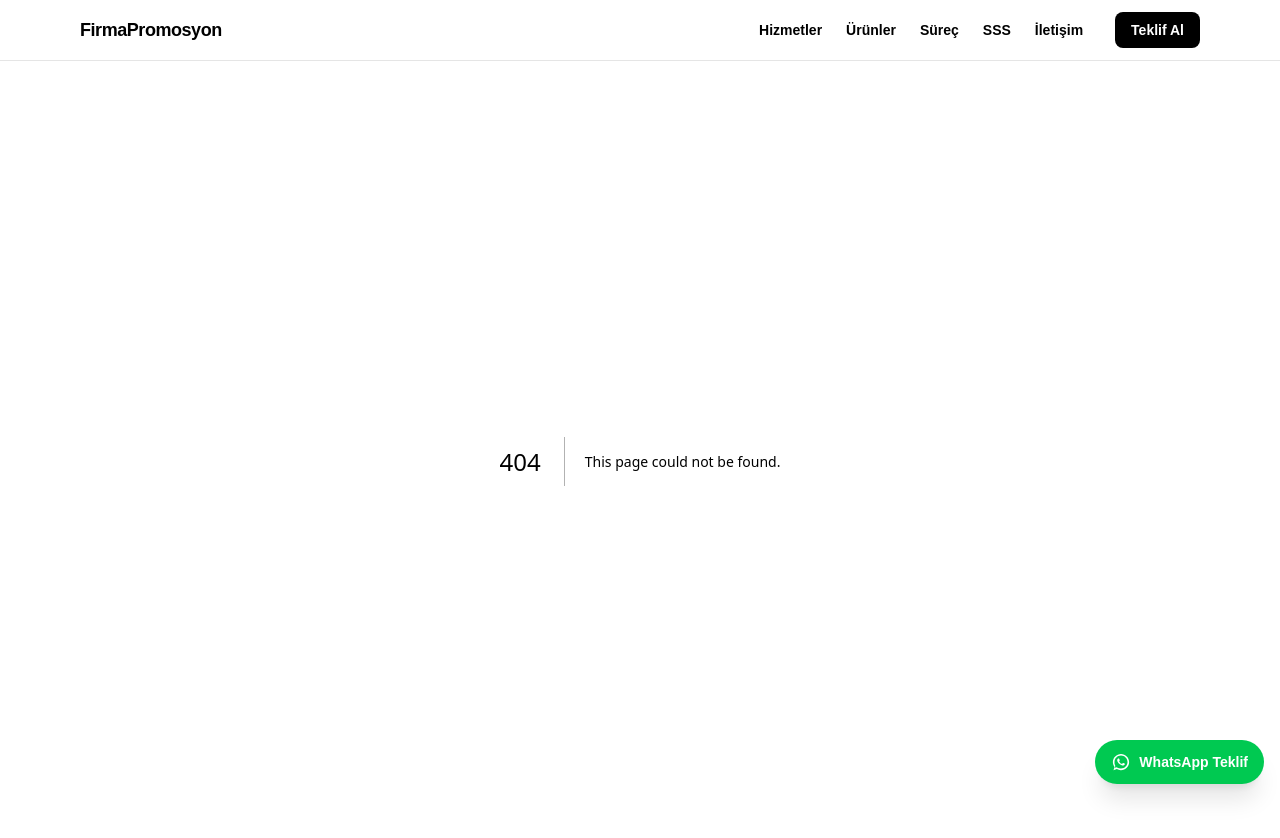
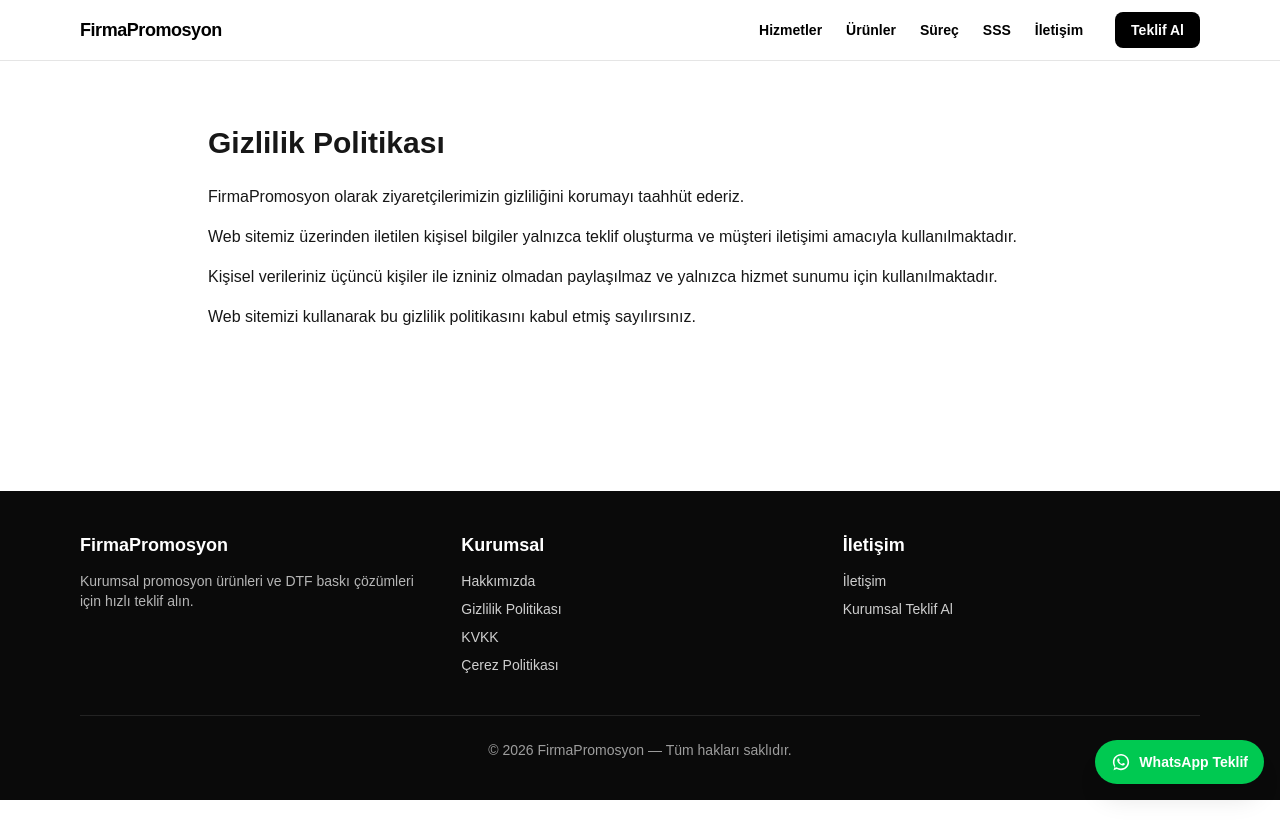
Before and after one commit to berkankocek1-dot/firmapromosyon, a Next.js app: page /gizlilik-politikasi in a window 1280 px wide. Before the commit this address had no page. Shown: the top 838 px of the page. After the commit the page ends 800 px from the top, so only its background shows below. Built offline with nearby package versions, Linux system fonts and the light colour scheme.

Commit message:
Add footer with legal pages

```diff
--- /dev/null
+++ b/app/cerez-politikasi/page.tsx
@@ -0,0 +1,28 @@
+import type { Metadata } from "next";
+
+export const metadata: Metadata = {
+  title: "Çerez Politikası | FirmaPromosyon",
+};
+
+export default function CerezPage() {
+  return (
+    <main className="mx-auto max-w-4xl px-4 py-16">
+      <h1 className="text-3xl font-bold mb-6">Çerez Politikası</h1>
+
+      <p className="mb-4">
+        Web sitemiz kullanıcı deneyimini geliştirmek amacıyla çerezler
+        kullanmaktadır.
+      </p>
+
+      <p className="mb-4">
+        Çerezler, ziyaret edilen sayfaların analiz edilmesine ve kullanıcı
+        deneyiminin iyileştirilmesine yardımcı olur.
+      </p>
+
+      <p>
+        Web sitemizi kullanmaya devam ederek çerez kullanımını kabul etmiş
+        sayılırsınız.
+      </p>
+    </main>
+  );
+}
--- /dev/null
+++ b/app/gizlilik-politikasi/page.tsx
@@ -0,0 +1,33 @@
+import type { Metadata } from "next";
+
+export const metadata: Metadata = {
+  title: "Gizlilik Politikası | FirmaPromosyon",
+  description: "FirmaPromosyon gizlilik politikası ve veri kullanım şartları.",
+};
+
+export default function GizlilikPage() {
+  return (
+    <main className="mx-auto max-w-4xl px-4 py-16">
+      <h1 className="text-3xl font-bold mb-6">Gizlilik Politikası</h1>
+
+      <p className="mb-4">
+        FirmaPromosyon olarak ziyaretçilerimizin gizliliğini korumayı
+        taahhüt ederiz.
+      </p>
+
+      <p className="mb-4">
+        Web sitemiz üzerinden iletilen kişisel bilgiler yalnızca teklif
+        oluşturma ve müşteri iletişimi amacıyla kullanılmaktadır.
+      </p>
+
+      <p className="mb-4">
+        Kişisel verileriniz üçüncü kişiler ile izniniz olmadan paylaşılmaz ve
+        yalnızca hizmet sunumu için kullanılmaktadır.
+      </p>
+
+      <p>
+        Web sitemizi kullanarak bu gizlilik politikasını kabul etmiş sayılırsınız.
+      </p>
+    </main>
+  );
+}
--- /dev/null
+++ b/app/hakkimizda/page.tsx
@@ -0,0 +1,43 @@
+import type { Metadata } from "next";
+
+export const metadata: Metadata = {
+  title: "Hakkımızda | FirmaPromosyon",
+  description: "FirmaPromosyon kurumsal promosyon ve DTF baskı çözümleri hakkında bilgi alın.",
+};
+
+export default function HakkimizdaPage() {
+  return (
+    <main className="mx-auto max-w-4xl px-4 py-16">
+      <h1 className="text-3xl font-bold mb-6">Hakkımızda</h1>
+
+      <p className="mb-4">
+        FirmaPromosyon, Türkiye genelinde şirketlere özel promosyon ürünleri ve
+        baskı çözümleri sunan bir kurumsal tedarik platformudur.
+      </p>
+
+      <p className="mb-4">
+        Kurumsal firmaların marka bilinirliğini artırmasına yardımcı olan
+        promosyon ürünlerini hızlı teklif ve güvenilir üretim ağı ile
+        müşterilerimize ulaştırıyoruz.
+      </p>
+
+      <p className="mb-4">
+        Hizmet verdiğimiz ürün grupları:
+      </p>
+
+      <ul className="list-disc pl-6 mb-6">
+        <li>Promosyon kupa</li>
+        <li>Promosyon kalem</li>
+        <li>Promosyon ajanda</li>
+        <li>Promosyon anahtarlık</li>
+        <li>DTF baskılı tişört</li>
+      </ul>
+
+      <p>
+        FirmaPromosyon olarak hedefimiz, firmaların ihtiyaç duyduğu promosyon
+        ürünlerini en hızlı ve en güvenilir şekilde temin etmelerini
+        sağlamaktır.
+      </p>
+    </main>
+  );
+}
--- /dev/null
+++ b/app/kvkk/page.tsx
@@ -0,0 +1,35 @@
+import type { Metadata } from "next";
+
+export const metadata: Metadata = {
+  title: "KVKK Aydınlatma Metni | FirmaPromosyon",
+};
+
+export default function KVKKPage() {
+  return (
+    <main className="mx-auto max-w-4xl px-4 py-16">
+      <h1 className="text-3xl font-bold mb-6">
+        Kişisel Verilerin Korunması (KVKK)
+      </h1>
+
+      <p className="mb-4">
+        6698 sayılı Kişisel Verilerin Korunması Kanunu kapsamında,
+        FirmaPromosyon veri sorumlusu olarak kişisel verilerinizi işlemektedir.
+      </p>
+
+      <p className="mb-4">
+        Web sitemiz üzerinden iletilen ad, telefon ve e-posta gibi bilgiler
+        teklif oluşturma ve iletişim süreçleri için kullanılmaktadır.
+      </p>
+
+      <p className="mb-4">
+        Kişisel verileriniz yalnızca hizmet sunumu amacıyla saklanmakta ve
+        üçüncü kişiler ile paylaşılmamaktadır.
+      </p>
+
+      <p>
+        KVKK kapsamında veri sahibi olarak bilgi talep etme, düzeltme ve
+        silme haklarına sahipsiniz.
+      </p>
+    </main>
+  );
+}
--- a/app/layout.tsx
+++ b/app/layout.tsx
@@ -89,12 +89,75 @@ export default function RootLayout({ children }: { children: React.ReactNode })
 
   return (
     <html lang="tr">
-      <body className={`${geistSans.variable} ${geistMono.variable} antialiased`}>
+      <body className={`${geistSans.variable} ${geistMono.variable} antialiased flex min-h-screen flex-col`}>
         <JsonLd data={orgSchema} />
         <JsonLd data={websiteSchema} />
 
         <Header />
-        {children}
+
+        <main className="flex-1">
+          {children}
+        </main>
+
+        <footer className="mt-20 bg-neutral-950 text-white">
+          <div className="mx-auto max-w-6xl px-4 py-10">
+            <div className="grid gap-6 md:grid-cols-3">
+              <div>
+                <h3 className="mb-3 text-lg font-semibold">{SITE_NAME}</h3>
+                <p className="text-sm text-white/70">
+                  Kurumsal promosyon ürünleri ve DTF baskı çözümleri için hızlı teklif alın.
+                </p>
+              </div>
+
+              <div>
+                <h3 className="mb-3 text-lg font-semibold">Kurumsal</h3>
+                <ul className="space-y-2 text-sm text-white/80">
+                  <li>
+                    <a href="/hakkimizda" className="hover:text-white">
+                      Hakkımızda
+                    </a>
+                  </li>
+                  <li>
+                    <a href="/gizlilik-politikasi" className="hover:text-white">
+                      Gizlilik Politikası
+                    </a>
+                  </li>
+                  <li>
+                    <a href="/kvkk" className="hover:text-white">
+                      KVKK
+                    </a>
+                  </li>
+                  <li>
+                    <a href="/cerez-politikasi" className="hover:text-white">
+                      Çerez Politikası
+                    </a>
+                  </li>
+                </ul>
+              </div>
+
+              <div>
+                <h3 className="mb-3 text-lg font-semibold">İletişim</h3>
+                <ul className="space-y-2 text-sm text-white/80">
+                  <li>
+                    <a href="/iletisim" className="hover:text-white">
+                      İletişim
+                    </a>
+                  </li>
+                  <li>
+                    <a href="/kurumsal-teklif-al" className="hover:text-white">
+                      Kurumsal Teklif Al
+                    </a>
+                  </li>
+                </ul>
+              </div>
+            </div>
+
+            <div className="mt-10 border-t border-white/10 pt-6 text-center text-sm text-white/60">
+              © {new Date().getFullYear()} {SITE_NAME} — Tüm hakları saklıdır.
+            </div>
+          </div>
+        </footer>
+
         <StickyWhatsApp />
       </body>
     </html>
```
